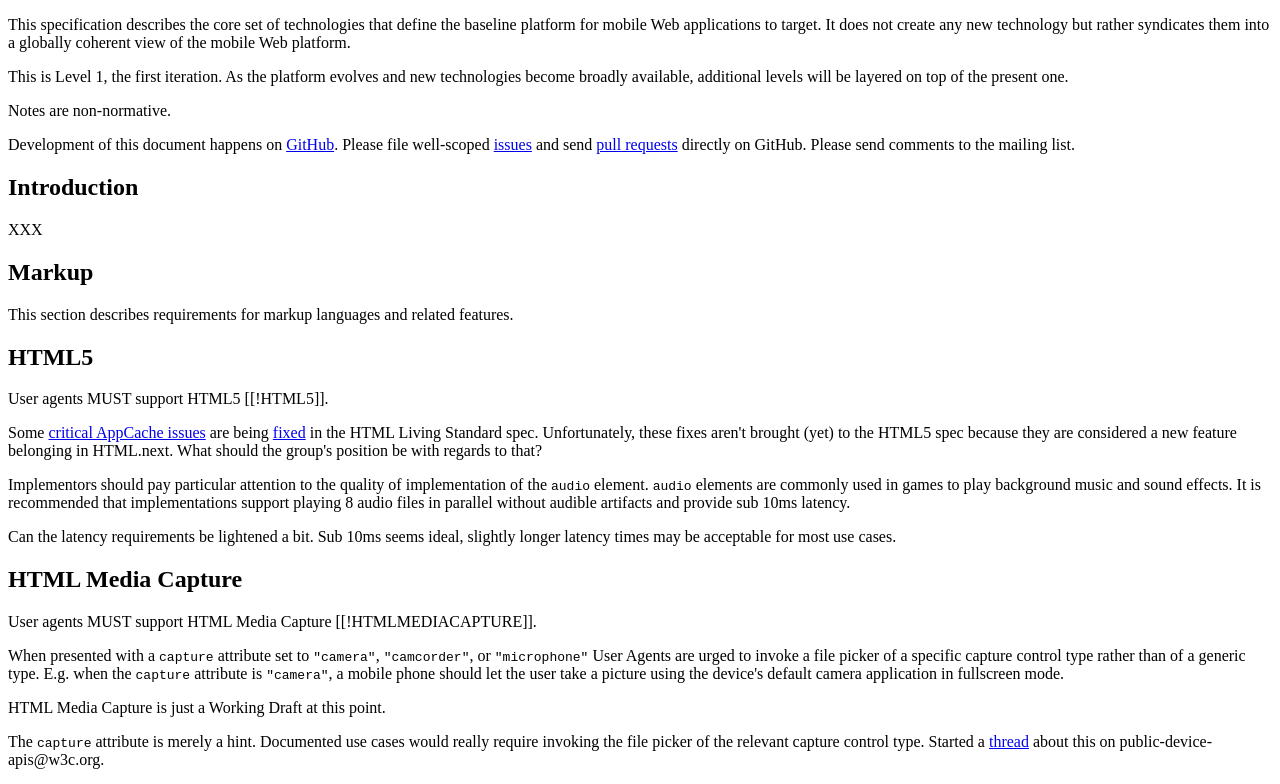
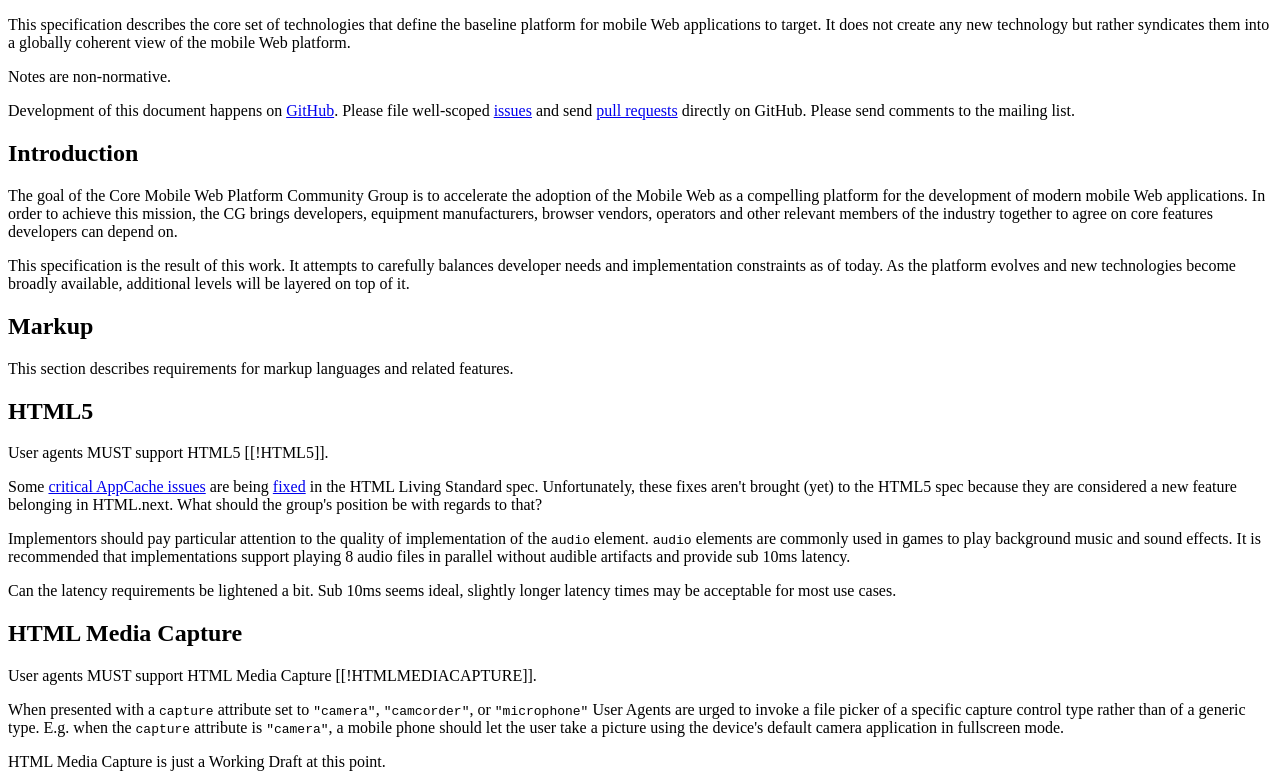
Before and after one commit to coremob/level-1, a plain HTML site: page index.html in a window 1280 px wide. Shown: the top 784 px of the page. Drawn offline with Linux system fonts and the light colour scheme.

Commit message:
Add intro.

```diff
--- a/index.html
+++ b/index.html
@@ -36,11 +36,6 @@
         for mobile Web applications to target. It does not create any new technology but rather syndicates
         them into a globally coherent view of the mobile Web platform.
       </p>
-      <p>
-        This is Level 1, the first iteration. As the platform evolves
-        and new technologies become broadly available, additional levels
-        will be layered on top of the present one.
-      </p>
     </section>
     <section id='sotd'>
       <p>Notes are non-normative.</p>
@@ -54,11 +49,10 @@
     <section class='informative'>
       <h2>Introduction</h2>
       <p>
-        XXX
-      </p>
-      <!--
-        - mention the At Risk principle
-      -->
+        The goal of the Core Mobile Web Platform Community Group is to accelerate the adoption of the Mobile Web as a compelling platform for the development of modern mobile Web applications. In order to achieve this mission, the CG brings developers, equipment manufacturers, browser vendors, operators and other relevant members of the industry together to agree on core features developers can depend on.</p>
+
+        <p>This specification is the result of this work. It attempts to carefully balances developer needs and implementation constraints as of today. As the platform evolves and new technologies become broadly available, additional levels will be layered on top of it.
+        </p>
     </section>
     <section>
       <h2>Markup</h2>
```
